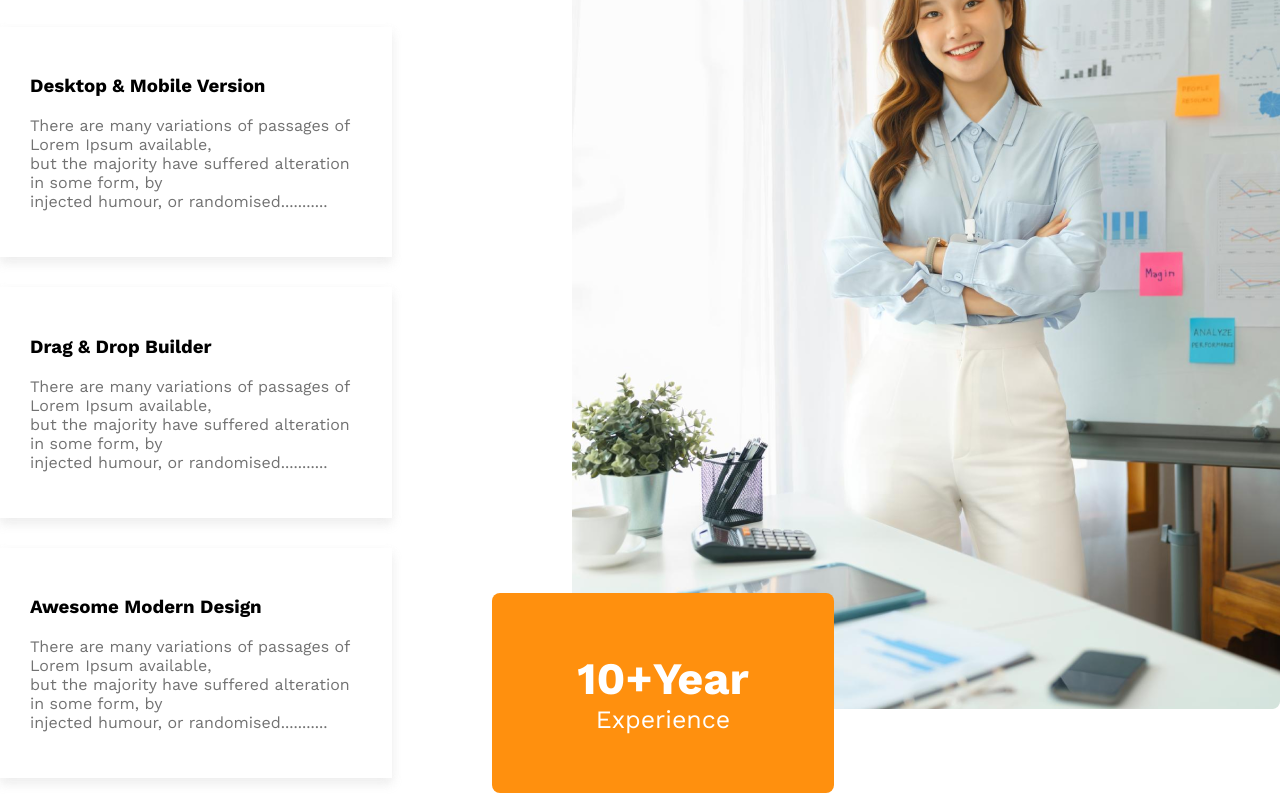
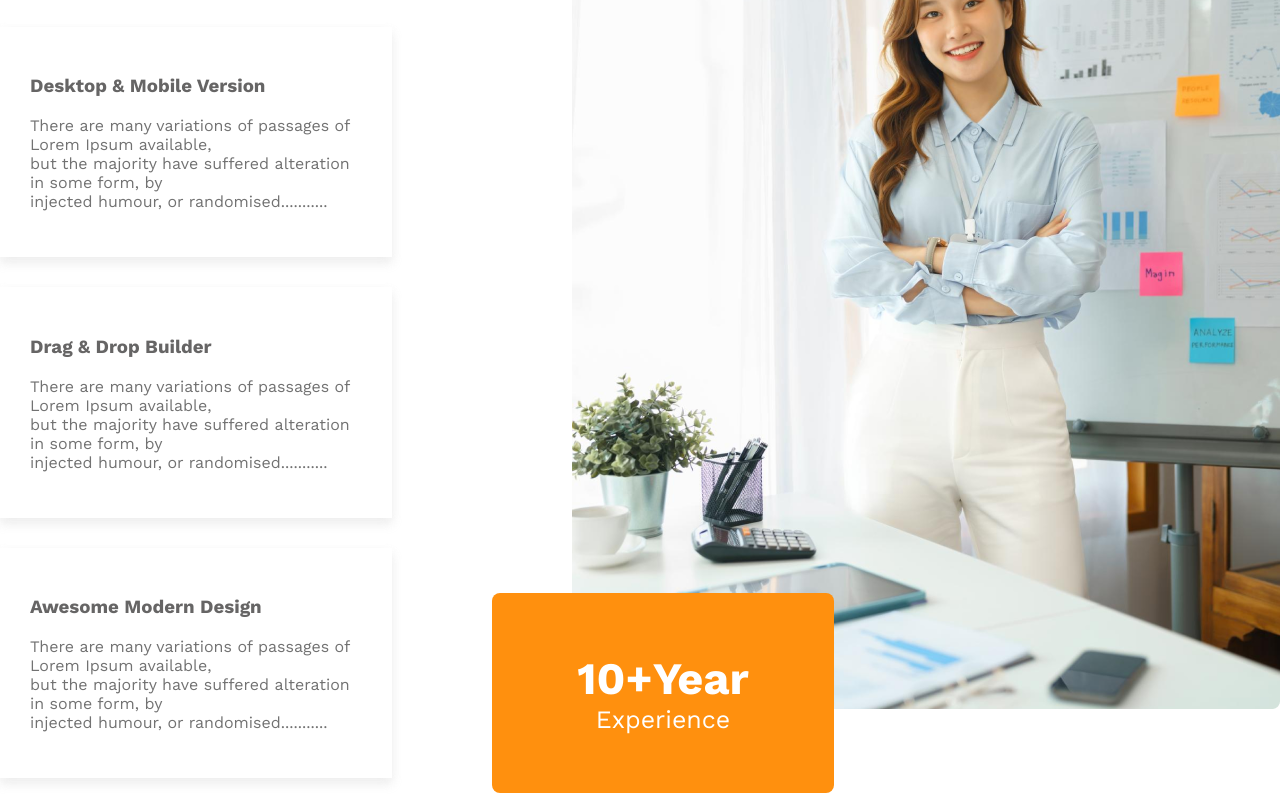
Before and after one commit to mehu-hub/project-5, a plain HTML site: page index.html in a window 1280 px wide. Shown: the part 2589-3385 px from the top of the page. Drawn offline with nearby package versions, Linux system fonts and the light colour scheme.

Commit message:
added commit

```diff
--- a/style.css
+++ b/style.css
@@ -162,6 +162,9 @@ header {
     padding: 30px;
     box-shadow: 0 4px 10px 0 rgba(226, 226, 226, 0.2), 0 6px 10px 0 rgba(180, 180, 180, 0.19);
 }
+.features-cart h3{
+    color: #666565;
+}
 
 .img-section img {
     margin-left: 80px;
```
